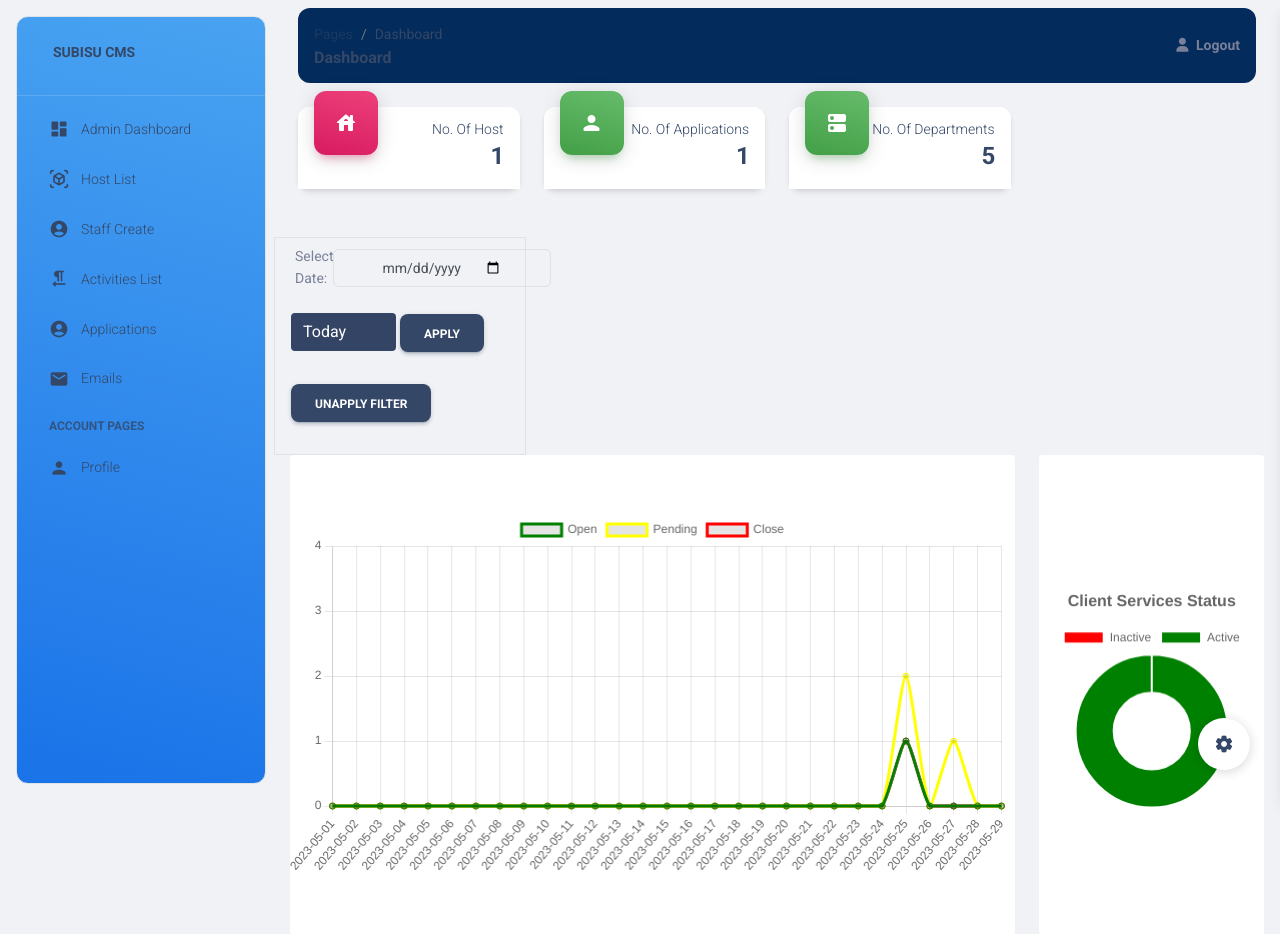
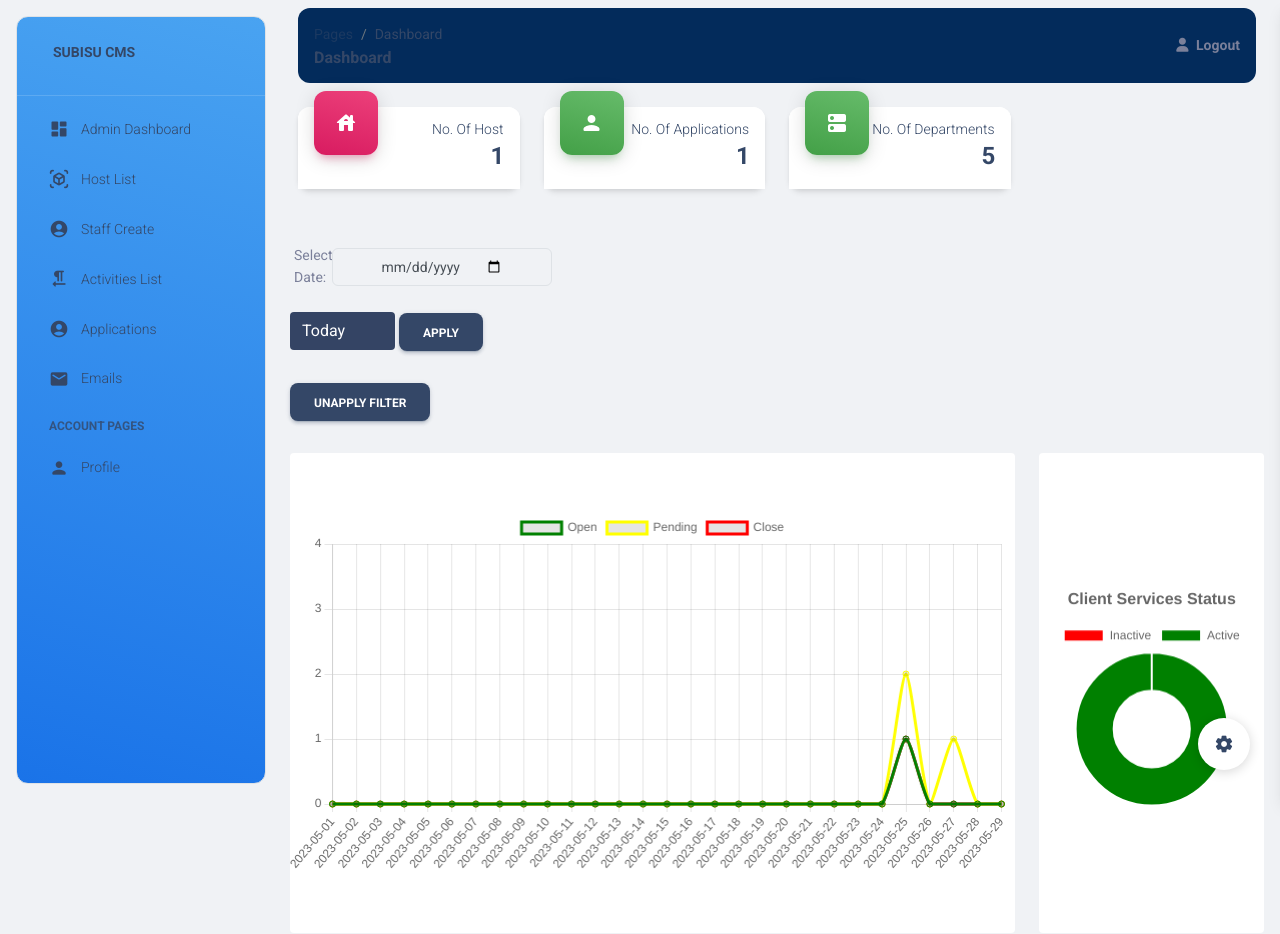
Before and after one commit to rikesh-mahat/Dashboard-Task, a Django app: page / in a window 1280 px wide; the page is wider, and only the part inside the window is pictured. Shown: the top 934 px of that part. Run offline with Django 4.2, Linux system fonts and the light colour scheme; a user stored in the database is signed in; data comes from the database, SQL or seed files in the repository; some libraries are stand-ins or nearby versions.

Commit message:
krista ronaldo sewwyyy

```diff
--- a/task/templates/subisu/dashboard.html
+++ b/task/templates/subisu/dashboard.html
@@ -88,7 +88,7 @@
       </div>
 
 
-      <div class="col-md-3 border">
+      <div class="col-md-3">
         <form method="GET" id="filterForm" class="px-3">
           <div class="form-group d-flex align-items-center">
             <label for="startDate" class="mr-2">Select Date:</label>
```
